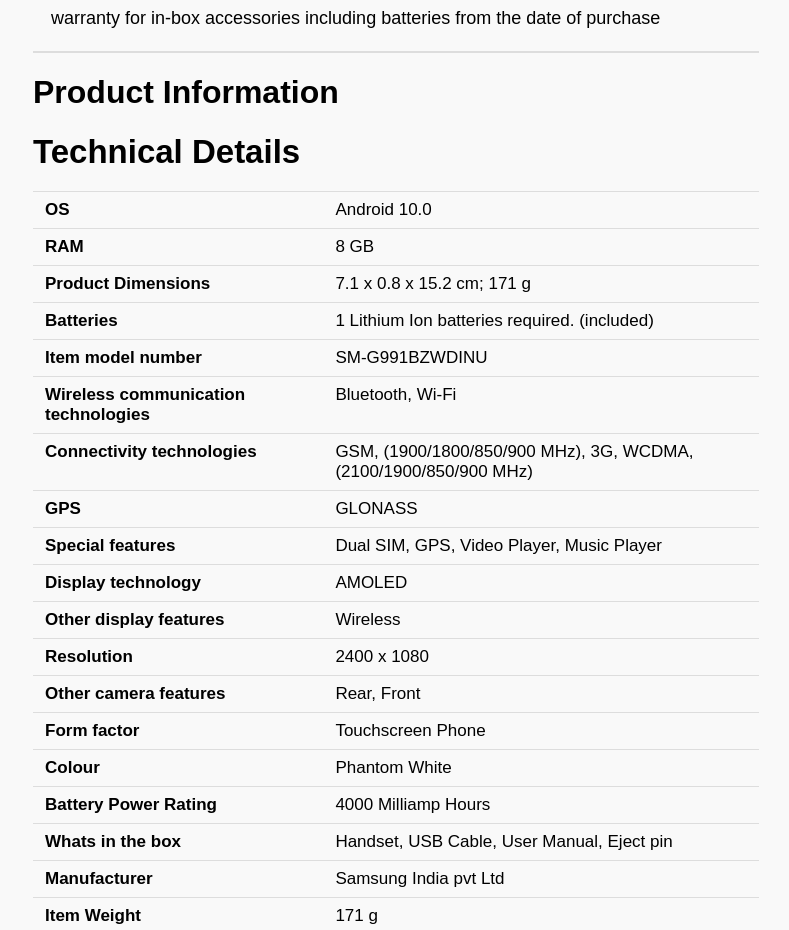
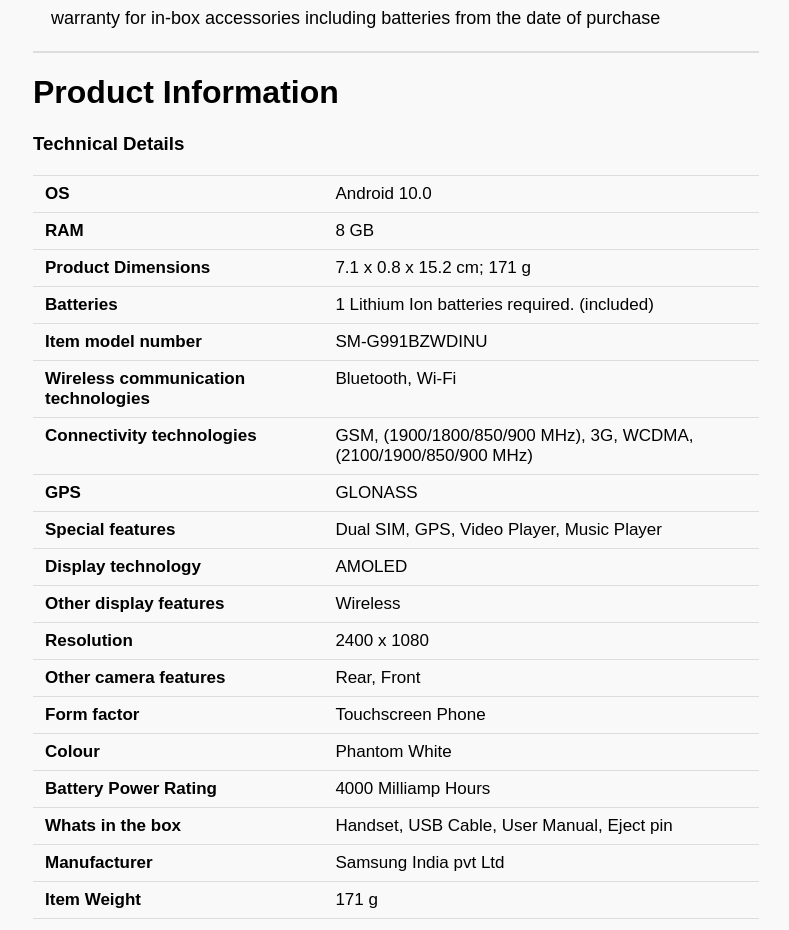
Before and after one commit to ra0525/E-commerce, a React (Create React App) app: page /product/1 in a window 1280 px wide. Shown: the part 823-1753 px from the top of the page, without its empty margins (491-1280 px from the left). Built offline with nearby package versions, Linux system fonts and the light colour scheme.

Commit message:
some update

```diff
--- a/src/components/ProductDetails.js
+++ b/src/components/ProductDetails.js
@@ -70,7 +70,7 @@
 
         <div className="section">
           <h1>Product Information</h1>
-          <h2>Technical Details</h2>
+          <h3>Technical Details</h3>
           <table className="tech-details-table">
             <tbody>
               {Object.entries(product.technicalDetails).map(([key, value], index) => (
```
